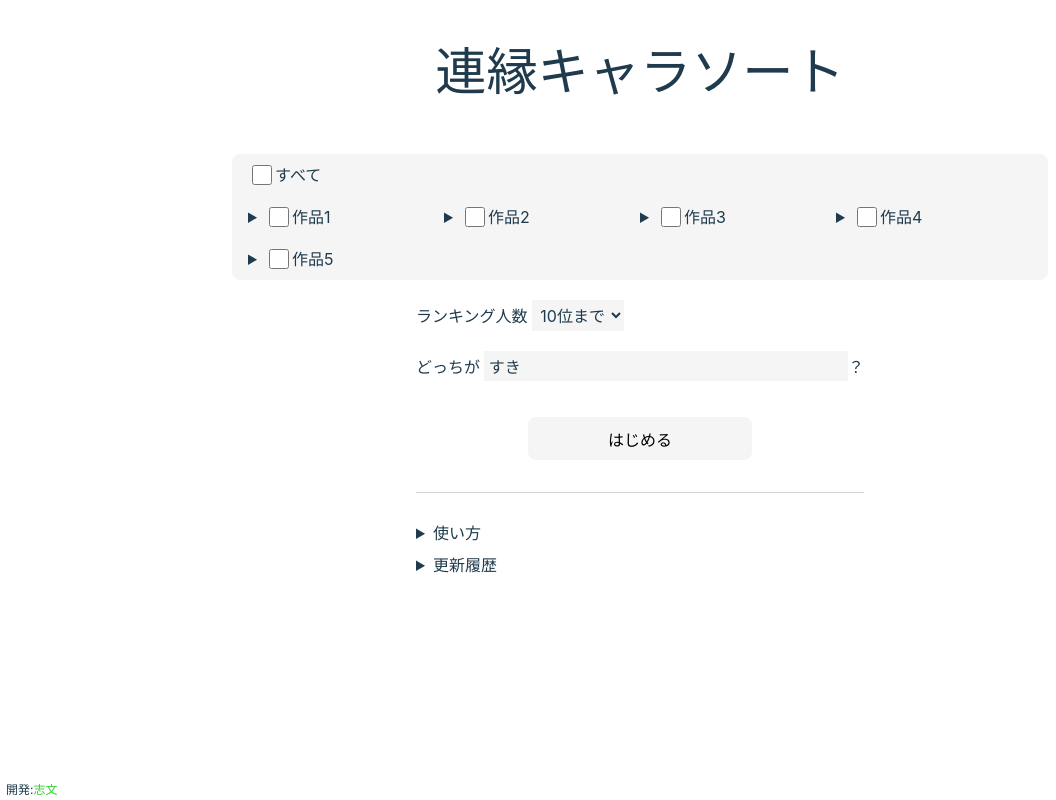
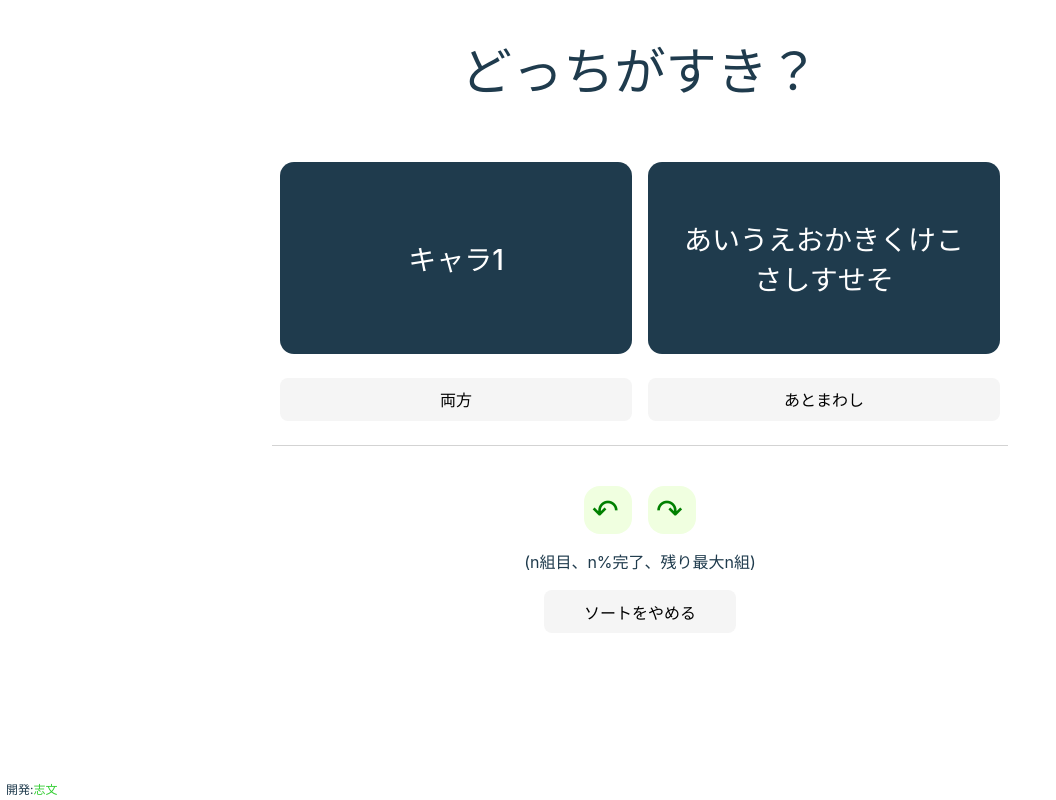
Before and after one commit to shimon1024/lecharsorter, a React (Vite) app: page / in a window 1280 px wide. Shown: the whole page, without its empty margins (0-1056 px from the left). Built offline with nearby package versions, Linux system fonts and the light colour scheme.

Commit message:
バソコン画面を想定した比較画面のモックアップ

```diff
--- a/src/App.jsx
+++ b/src/App.jsx
@@ -1,13 +1,13 @@
 import { useState } from 'react'
 import './App.css'
-import Setup from './Setup.jsx'
-//import Compare from './Compare.jsx'
+//import Setup from './Setup.jsx'
+import Compare from './Compare.jsx'
 //import Result from './Result.jsx'
 
 export default function App() {
   return (
     <>
-      <Setup />
+      <Compare sorterTitle="すき" />
       <footer className="footer">開発: <a href="https://postfixnotation.org/">志文</a></footer>
     </>
   )
--- /dev/null
+++ b/src/Compare.css
@@ -0,0 +1,110 @@
+.compare {
+  width: min(46rem, 95%);
+  padding: 1.5rem;
+
+  display: grid;
+  grid-template-columns: 1fr min(14rem, 50%) min(14rem, 50%) 1fr;
+}
+
+.compare > * {
+  grid-column: 2 / -2;
+}
+
+.compare-title {
+  margin: 0.375em auto 0.75em;
+}
+
+.compare-char1 {
+  grid-column: 1 / -3;
+}
+
+.compare-char2 {
+  grid-column: 3 / -1;
+}
+
+.compare-char1,
+.compare-char2 {
+  font-size: 1.75rem;
+  color: white;
+  background-color: var(--xkcd-dark-blue-gray);
+  padding-top: 2em;
+  padding-bottom: 2em;
+  margin: 1.5rem 0.5rem 0;
+}
+.compare-char1:hover,
+.compare-char2:hover {
+  background-color: color-mix(in srgb, var(--xkcd-dark-blue-gray) 90%, white);
+}
+.compare-char1:active,
+.compare-char2:active {
+  background-color: color-mix(in srgb, var(--xkcd-dark-blue-gray) 80%, white);
+}
+
+.compare-both {
+  grid-column: 1 / -3;
+}
+
+.compare-skip {
+  grid-column: 3 / -1;
+}
+
+.compare-both,
+.compare-skip {
+  margin: 1.5em 0.5rem 0;
+}
+
+.compare-hr-main-sub {
+  font-size: 1rem;
+  grid-column: 1 / -1;
+  border-width: 0;
+  border-bottom: lightgray 1px solid;
+  margin: 1.5em 0 2.5em;
+}
+
+.compare-undo {
+  grid-column: 2;
+  justify-self: end;
+
+  margin-right: 0.5rem;
+}
+
+.compare-redo {
+  grid-column: 3;
+  justify-self: start;
+
+  margin-left: 0.5rem;
+}
+
+.compare-undo,
+.compare-redo {
+  font-size: 2rem;
+  align-self: center;
+
+  width: 3rem;
+  height: 3rem;
+
+  display: inline-flex;
+  place-items: center;
+
+  padding: 0.5rem;
+  margin-bottom: 1rem;
+
+  color: green;
+  background-color: var(--mycolor-green-tea);
+}
+.compare-undo:hover,
+.compare-redo:hover {
+  background-color: color-mix(in hsl shorter hue, var(--mycolor-green-tea) 95%, darkgreen);
+}
+.compare-undo:active,
+.compare-redo:active {
+  background-color: color-mix(in hsl shorter hue, var(--mycolor-green-tea) 90%, darkgreen);
+}
+
+.compare-info {
+  margin: auto;
+}
+
+.compare-quit {
+  margin: 1em 8em 0;
+}
--- a/src/Compare.jsx
+++ b/src/Compare.jsx
@@ -1,17 +1,18 @@
-export default function Compare() {
+import './Compare.css'
+
+export default function Compare({ sorterTitle }) {
   return (
-    <>
-      <h1>どっちが...？</h1>
-      <button>キャラ1</button>
-      <button>キャラ2</button>
-      <button>両方</button>
-      <button>一旦パス</button>
-      <button>↶</button>
-      <button>↷</button>
-      <p>(n組目、n%完了、残り最大n組)</p>
-      <button>ソートをやめる</button>
-
-      <div>開発: <a href="https://postfixnotation.org/">志文</a></div>
-    </>
+    <div className="compare">
+      <h1 className="compare-title">どっちが{sorterTitle}？</h1>
+      <button className="compare-char1">キャラ1</button>
+      <button className="compare-char2">あいうえおかきくけこさしすせそ</button>
+      <button className="compare-both">両方</button>
+      <button className="compare-skip">あとまわし</button>
+      <hr className="compare-hr-main-sub" />
+      <button className="compare-undo">↶</button>
+      <button className="compare-redo">↷</button>
+      <div className="compare-info">(n組目、n%完了、残り最大n組)</div>
+      <button className="compare-quit">ソートをやめる</button>
+    </div>
   );
 }
--- a/src/index.css
+++ b/src/index.css
@@ -4,6 +4,7 @@
   font-weight: 400;
 
   --xkcd-dark-blue-gray: #1f3b4d;
+  --mycolor-green-tea: #f0ffe0;
   --h1-font-size-default: 3.2rem;
 
   color: var(--xkcd-dark-blue-gray);
```
